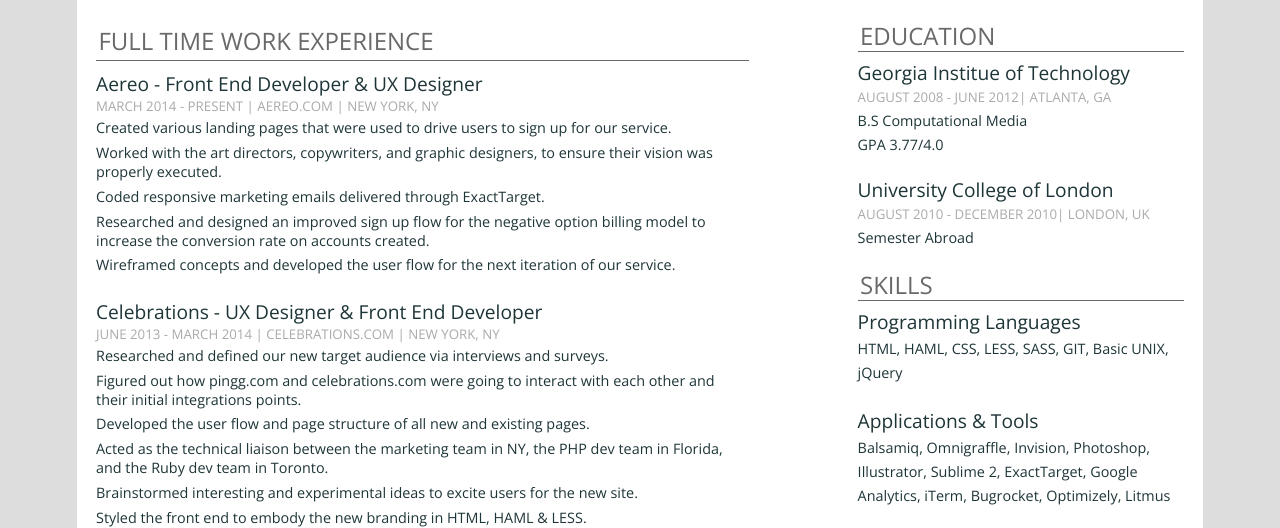
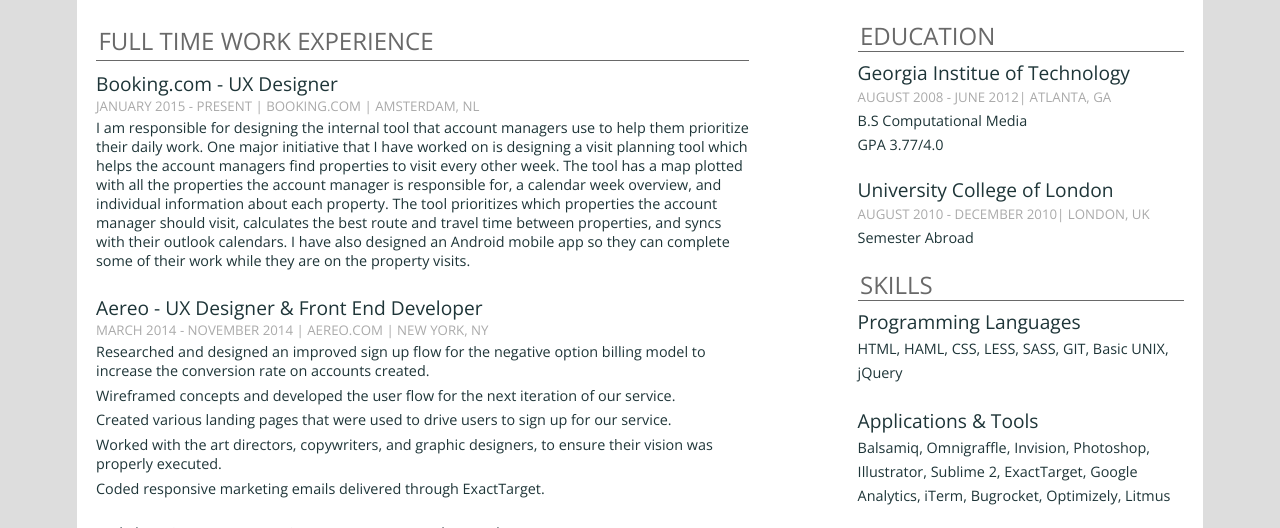
Before and after one commit to akaminsky/akaminsky.github.io, a plain HTML site: page resume.html in a window 1280 px wide. Shown: the part 198-726 px from the top of the page. Drawn offline with nearby package versions, Linux system fonts and the light colour scheme.

Commit message:
Added information about booking.com

```diff
--- a/resume.html
+++ b/resume.html
@@ -73,13 +73,21 @@
         <h3>Full Time Work Experience</h3>
 
         <div class="job">
-          <h4>Aereo - Front End Developer &amp; UX Designer</h4>
-          <h5>March 2014 - Present | <a href="http://www.aereo.com" target="_blank">aereo.com</a> | New York, NY</h5>
+          <h4>Booking.com - UX Designer</h4>
+          <h5>January 2015 - present | <a href="http://www.booking.com" target="_blank">booking.com</a> | Amsterdam, NL</h5>
+          <p>
+            I am responsible for designing the internal tool that account managers use to help them prioritize their daily work. One major initiative that I have worked on is designing a visit planning tool which helps the account managers find properties to visit every other week. The tool has a map plotted with all the properties the account manager is responsible for, a calendar week overview, and individual information about each property. The tool prioritizes which properties the account manager should visit, calculates the best route and travel time between properties, and syncs with their outlook calendars. I have also designed an Android mobile app so they can complete some of their work while they are on the property visits.
+          </p>
+        </div>
+
+        <div class="job">
+          <h4>Aereo - UX Designer &amp; Front End Developer</h4>
+          <h5>March 2014 - November 2014 | <a href="http://www.aereo.com" target="_blank">aereo.com</a> | New York, NY</h5>
+          <p>Researched and designed an improved sign up flow for the negative option billing model to increase the conversion rate on accounts created.</p>
+          <p>Wireframed concepts and developed the user flow for the next iteration of our service.</p>
           <p>Created various landing pages that were used to drive users to sign up for our service.</p>
           <p>Worked with the art directors, copywriters, and graphic designers, to ensure their vision was properly executed.</p>
           <p>Coded responsive marketing emails delivered through ExactTarget.</p>
-          <p>Researched and designed an improved sign up flow for the negative option billing model to increase the conversion rate on accounts created.</p>
-          <p>Wireframed concepts and developed the user flow for the next iteration of our service.</p>
         </div>
 
         <div class="job">
```
